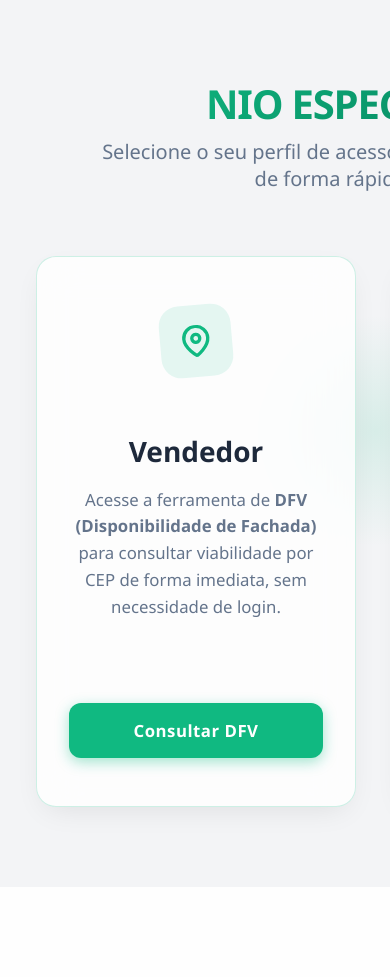
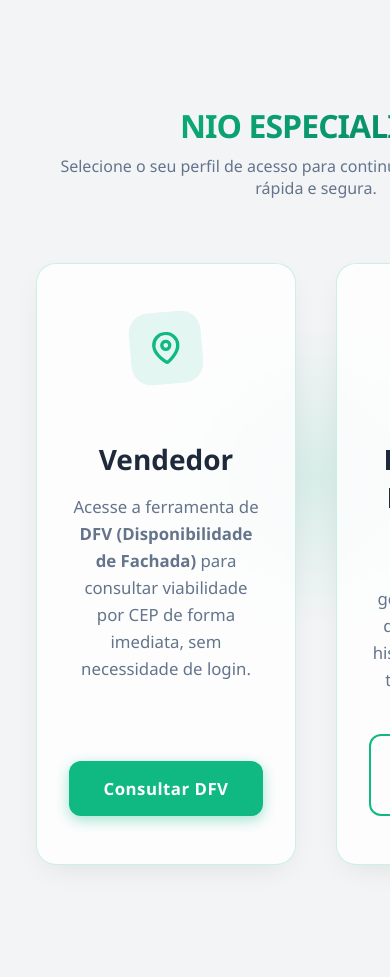
Before and after one commit to rogerppacheco/NIO_GC_TICKETS, a Django app: template templates/tickets/landing.html in a window 390 px wide; the page is wider, and only the part inside the window is pictured. Shown: the part 55-1032 px from the top of that part. Before the commit the page ends 883 px from the top of that part, so only its background shows below. Run offline with Django 5.2, Linux system fonts and the light colour scheme; the template is opened without the code that fills it, so the values that code supplies are empty.

Commit message:
fix: landing page flexbox center clipping fix and responsive adjustments

```diff
--- a/templates/tickets/landing.html
+++ b/templates/tickets/landing.html
@@ -12,8 +12,7 @@
     display: flex;
     flex-direction: column;
     align-items: center;
-    justify-content: center;
-    padding: 2rem 1rem;
+    padding: 4rem 1rem;
     position: relative;
     z-index: 1;
   }
@@ -25,8 +24,8 @@
     top: 50%;
     left: 50%;
     transform: translate(-50%, -50%);
-    width: 60vw;
-    height: 60vw;
+    width: 80vw;
+    height: 80vw;
     max-width: 600px;
     max-height: 600px;
     background: radial-gradient(circle, rgba(16, 185, 129, 0.12) 0%, rgba(0,0,0,0) 70%);
@@ -38,11 +37,12 @@
   .landing-header {
     text-align: center;
     margin-bottom: 4rem;
+    margin-top: auto;
     animation: fadeDown 0.8s ease-out;
   }
 
   .landing-title {
-    font-size: clamp(2.5rem, 6vw, 4rem);
+    font-size: clamp(2rem, 8vw, 3.5rem);
     font-weight: 900;
     letter-spacing: -0.03em;
     background: linear-gradient(135deg, #10b981 0%, #047857 100%);
@@ -53,7 +53,7 @@
   }
 
   .landing-subtitle {
-    font-size: 1.25rem;
+    font-size: clamp(1rem, 4vw, 1.25rem);
     color: var(--color-muted, #64748b);
     max-width: 550px;
     margin: 0 auto;
@@ -62,10 +62,11 @@
 
   .landing-grid {
     display: grid;
-    grid-template-columns: repeat(auto-fit, minmax(320px, 1fr));
+    grid-template-columns: repeat(auto-fit, minmax(260px, 1fr));
     gap: 2.5rem;
     width: 100%;
     max-width: 900px;
+    margin-bottom: auto;
     animation: fadeUp 1s ease-out;
   }
 
```
